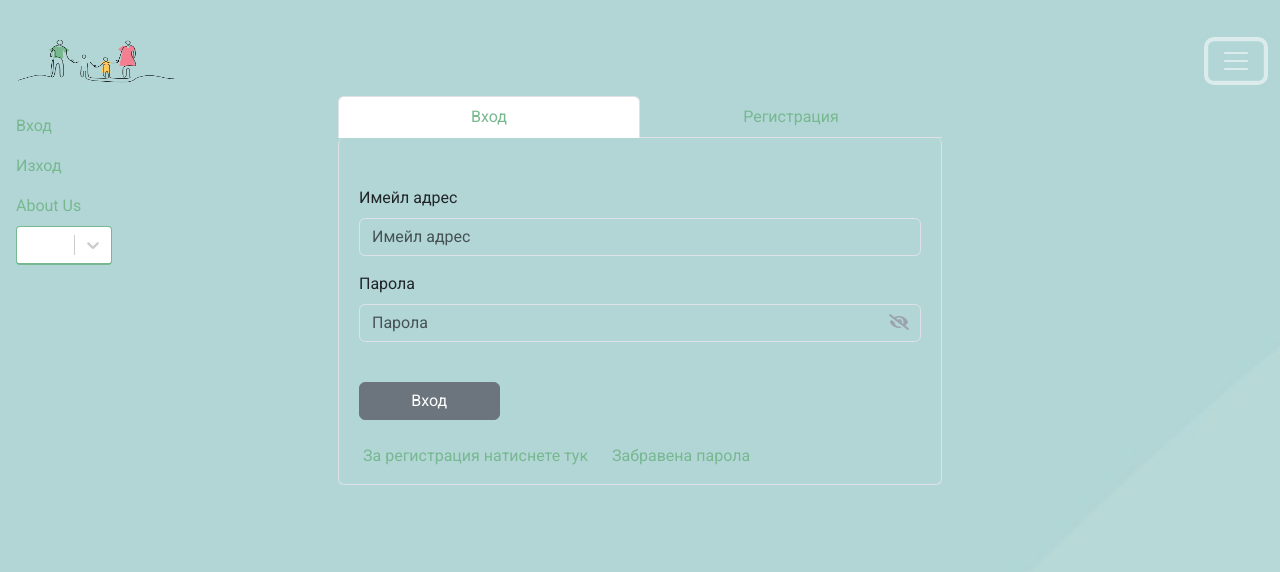
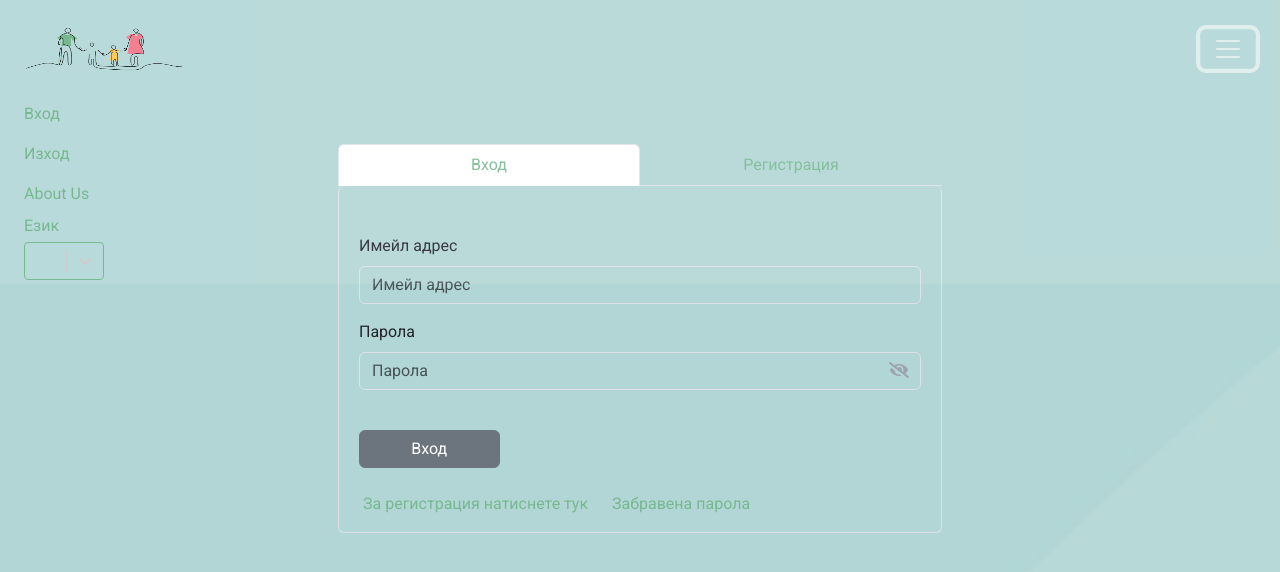
Before and after one commit to magdalenavelikova/FTO, a React (Create React App) app in the folder rest-client/: page /users/login in a window 1280 px wide. Both pictures are taken after a click on the button 1236 px from the left and 61 px from the top of the page. Shown: the top 572 px of the page. Built offline with nearby package versions, Linux system fonts and the light colour scheme.

Commit message:
navigation

```diff
--- a/rest-client/public/locales/bg/translation.json
+++ b/rest-client/public/locales/bg/translation.json
@@ -1,6 +1,5 @@
 {
-  "brand": "Български Боксер клуб",
-  "nav.Dogs": "Нашите кучета",
+  "nav.Language": "Език",
   "nav.Dog": "Регистрирай куче",
   "nav.DogPedigree": "Регистрирай куче с родословие",
   "nav.DogNewborn": "Регистрирай новородено куче",
--- a/rest-client/public/locales/en/translation.json
+++ b/rest-client/public/locales/en/translation.json
@@ -1,6 +1,5 @@
 {
-  "brand": "Boxer Club Bulgaria",
-  "nav.Dogs": "Our Dogs",
+  "nav.Language": "Language",
   "nav.Dog": "Register your dog",
   "nav.DogPedigree": "Register dog with pedigree",
   "nav.DogNewborn": "Register newborn dog",
--- a/rest-client/src/components/Navigation/LanguageSwitcher.js
+++ b/rest-client/src/components/Navigation/LanguageSwitcher.js
@@ -5,7 +5,7 @@ import Select from "react-select";
 
 export const LanguageSwitcher = () => {
   const { i18n } = useTranslation();
-
+  const { t } = useTranslation();
   const handleLangChange = (selectedOption) => {
     const lang = selectedOption.value;
     localStorage.setItem("lang", lang);
@@ -15,31 +15,46 @@ export const LanguageSwitcher = () => {
     control: (provided, state) => ({
       ...provided,
       fontSize: "0.8rem",
-      width: state.isFocused ? "6rem" : "6rem",
-      boxShadow:
-        state.isFocused || state.isHovered
-          ? "0 0 0 0 #77b890"
-          : "0 0 0 0 #77b890", // Set box shadow
-      borderColor: state.isFocused ? "#77b890" : "#77b890", // Set border color
-      borderBottom: state.isFocused ? "2px solid #77b890" : "2px solid #77b890", // Set bottom border
+      width: "5rem",
+      boxShadow: "0 0 0 0 #77b890",
+      borderColor: "#77b890",
+      /*  borderBottom: "2px solid #77b890", */
+      color: "#77b890",
+      backgroundColor: "transparent",
+      "&:hover": {
+        boxShadow: "0 0 0 0 #77b890",
+        borderColor: "#77b890",
+      },
+    }),
+    singleValue: (provided, state) => ({
+      ...provided,
+      fontSize: "0.8rem",
+      color: "#77b890",
     }),
     menu: (provided, state) => ({
       ...provided,
       fontSize: "0.8rem",
-      width: state.isFocused ? "6rem" : "6rem", // Set width to 4rem
-      boxShadow: state.isFocused ? "0 0 0 0 #77b890" : "0 0 0 0 #77b890", // Set box shadow
-      borderColor: state.isFocused ? "#77b890" : "#77b890", // Set border color
-      borderBottom: state.isFocused ? "2px solid #77b890" : "2px solid #77b890", // Set bottom border
+      width: "5rem",
+
+      boxShadow: "0 0 0 0 #77b890",
+
+      border: "1px solid #77b890",
+      color: "#77b890",
+      backgroundColor: "transparent",
     }),
     option: (provided, state) => ({
       ...provided,
       fontSize: "0.8rem",
-      backgroundColor: state.isFocused ? "#77b890" : "transparent",
-      color: state.isFocused ? "#fff" : "#333", // Custom text color
+      backgroundColor: "transparent",
+      color: "#77b890",
       "&:hover": {
-        backgroundColor: "#77b890", // Hover color
-        color: "#fff", // Hover text color
+        backgroundColor: "white",
+        /*  borderBottom: state.isFocused ? "2px solid #77b890" : "2px solid white", */
       },
+    }),
+    placeholder: (provided, state) => ({
+      ...provided,
+      color: "#77b890",
     }),
   };
 
@@ -48,7 +63,10 @@ export const LanguageSwitcher = () => {
     { value: "bg", label: "BG" },
   ];
   return (
+    <>
+      <span style={{ color: "#77b890" }}> {t("nav.Language")}</span>
       <Select
+        className='mt-1'
         onChange={handleLangChange}
         options={options}
         styles={customStyles}
@@ -57,6 +75,7 @@ export const LanguageSwitcher = () => {
           label: localStorage.getItem("lang"),
         }}
       />
+    </>
     /*  <Form.Select
       className='form-control-custom'
       size='sm'
--- a/rest-client/src/components/Navigation/Navigation.js
+++ b/rest-client/src/components/Navigation/Navigation.js
@@ -9,8 +9,9 @@ export const Navigation = () => {
   const logo = require("../../assets/logo.png");
   return (
     <Navbar
-      className='p-3'
-      bg='transparent'
+      className='p-1 px-lg-4 px-sm-2'
+      /*    bg='transparent' */
+      style={{ backgroundColor: "rgba(255, 255, 255, 0.1)" }}
       variant='dark'
       fixed='top'
       collapseOnSelect
@@ -48,6 +49,7 @@ export const Navigation = () => {
             About Us
           </Nav.Link>
         </Nav>
+
         <LanguageSwitcher fluid />
       </Navbar.Collapse>
     </Navbar>
--- a/rest-client/src/components/Tabs/AuthTab.js
+++ b/rest-client/src/components/Tabs/AuthTab.js
@@ -14,7 +14,7 @@ export const AuthTab = () => {
   return (
     <Container fluid className='m-auto  pt-lg-5'>
       <Row xl={12} xs={1} md={2} className='pt-lg-5'>
-        <Col className=' m-auto border-secondary '>
+        <Col className=' m-auto border-secondary pt-lg-5'>
           <Tabs justify activeKey={key} onSelect={(k) => setKey(k)}>
             <Tab
               className='border border-top-0 rounded'
```
Also changed, not shown: rest-client/src/App.css (+0 -31 lines). Lines whose indentation alone changed are shown as unchanged.
